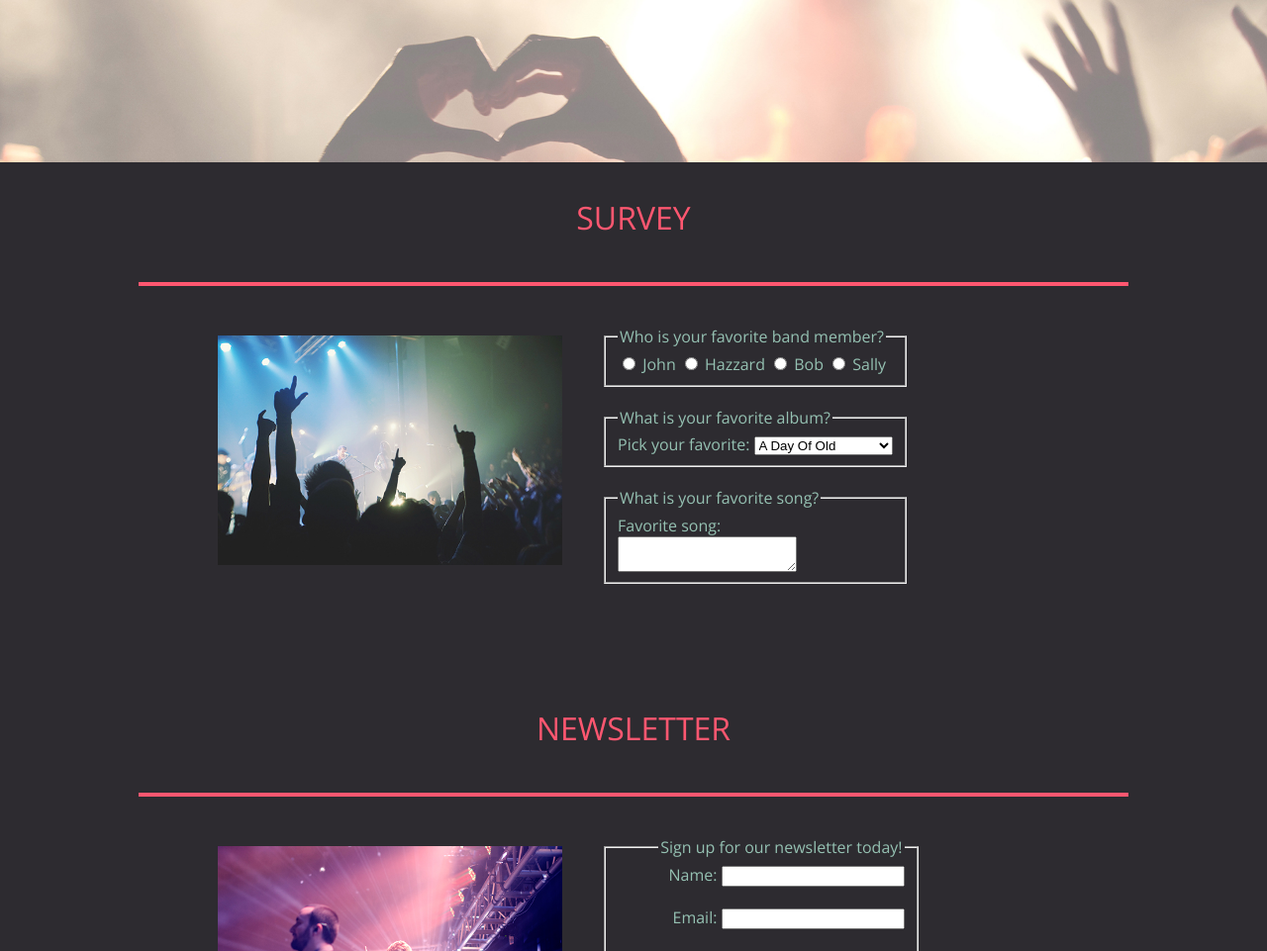
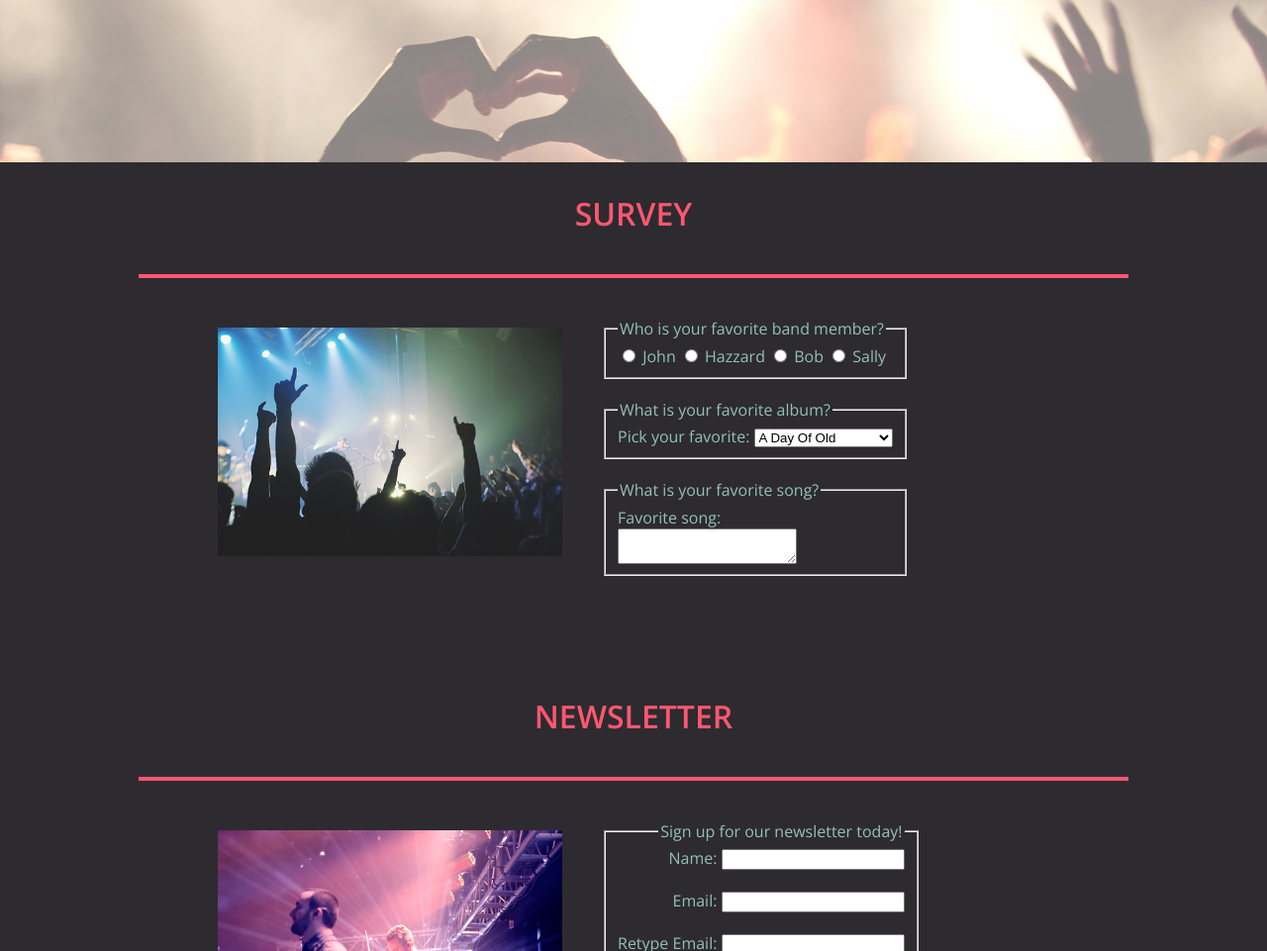
Before and after one commit to chadross0528/Project-8-Accessibility-Refactor, a plain HTML site: page survey.html in a window 1280 px wide. Shown: the part 306-1267 px from the top of the page at 99% size. Drawn offline with nearby package versions, Linux system fonts and the light colour scheme.

Commit message:
changes to headers

```diff
--- a/survey.html
+++ b/survey.html
@@ -24,7 +24,7 @@
     </header>
 
     <main>
-      <p class= "heading">Survey</p>
+      <h2 class= "heading">Survey</h2>
       <div class="card">
         <div class="flex">
           <img class="photo" src= "img/concert01.jpg" alt="Photo of a concert">
@@ -69,7 +69,7 @@
           </div>
         </div>
       </div>
-      <p class= "heading">Newsletter</p>
+      <h2 class= "heading">Newsletter</h2>
       <div class="card">
         <div class="flex">
           <img class="photo" src= "img/the_band.jpg" alt="Photo of a band playing">
```
